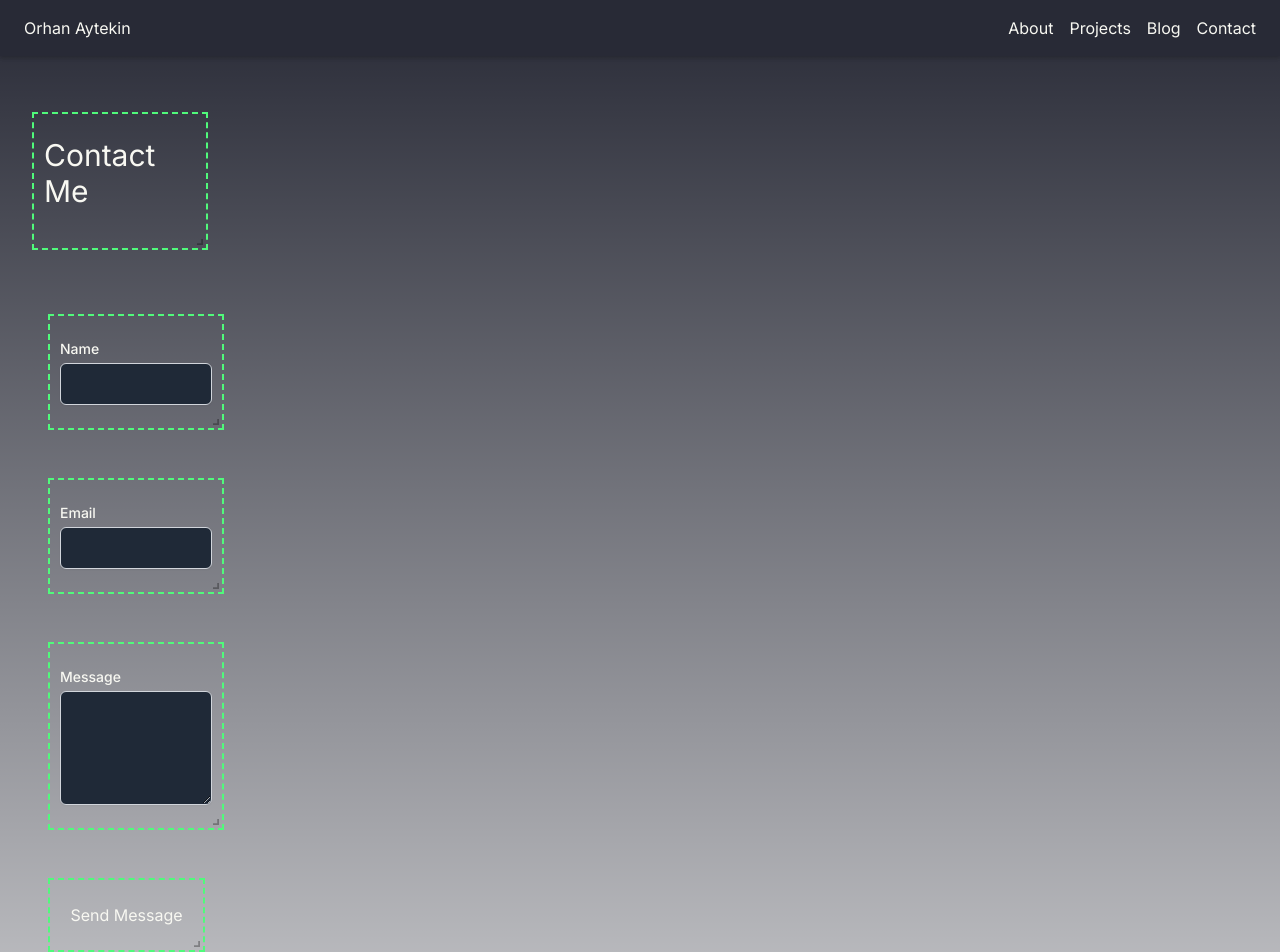
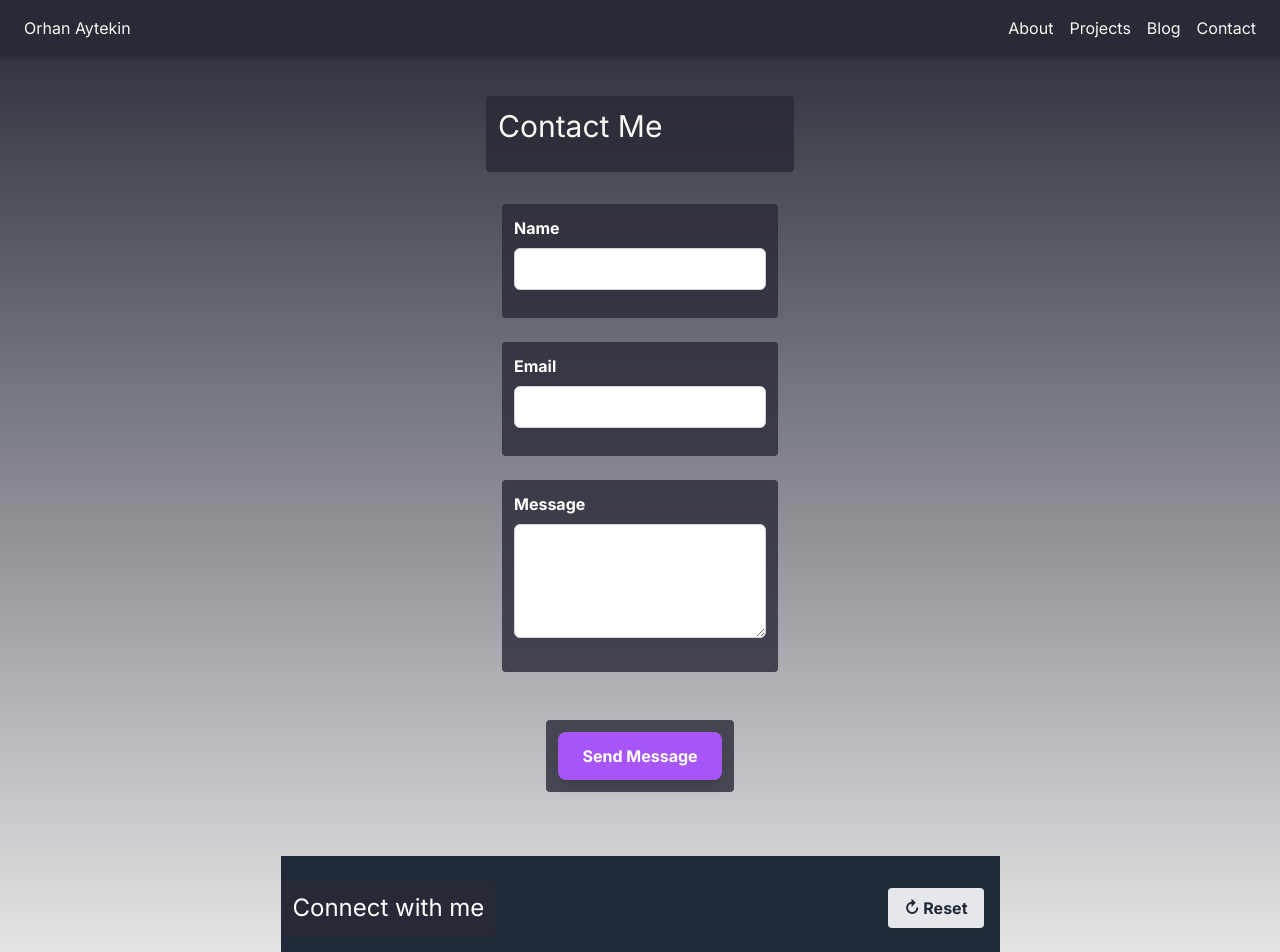
Before and after one commit to orhanaytekin/orhanaytekin.github.io, a Next.js app: page /orhanaytekin.github.io/contact in a window 1280 px wide. Shown: the top 952 px of the page. Built offline with nearby package versions, Linux system fonts and the light colour scheme.

Commit message:
feat: small improvements, get rid of resizing components too much work

```diff
--- a/src/app/layout.tsx
+++ b/src/app/layout.tsx
@@ -6,6 +6,7 @@ import { ThemeProvider } from 'styled-components';
 import { draculaTheme } from '../theme';
 import { GlobalStyle } from '../styles/globals';
 import NavBar from '../components/NavBar';
+import Footer from '../components/Footer';
 
 const inter = Inter({ subsets: ["latin"] });
 
@@ -16,7 +17,8 @@ export default function RootLayout({ children }: { children: React.ReactNode })
       <html lang="en">
         <body className={inter.className}>
           <NavBar />
-          <div style={{ marginTop: '80px' }}>{children}</div>
+          <div style={{ marginTop: '80px', minHeight: 'calc(100vh - 80px - 200px)' }}>{children}</div>
+          <Footer />
         </body>
       </html>
     </ThemeProvider>
--- a/src/components/ContactSection.tsx
+++ b/src/components/ContactSection.tsx
@@ -63,6 +63,8 @@ const ContactSection = () => {
     <section className="grid-container fade-in">
       <TitleComponent text="Contact Me" />
       <form onSubmit={handleSubmit} className="grid-container">
+        <div className="w-full max-w-4xl mx-auto space-y-6"> {/* Added space-y-6 for vertical spacing */}
+          <DraggableResizableComponent>
             <FormFieldComponent
               label="Name"
               id="name"
@@ -70,7 +72,11 @@ const ContactSection = () => {
               value={formData.name}
               onChange={handleChange}
               error={errors.name}
+              className="w-full"
+              textColor="white"
             />
+          </DraggableResizableComponent>
+          <DraggableResizableComponent>
             <FormFieldComponent
               label="Email"
               id="email"
@@ -78,7 +84,11 @@ const ContactSection = () => {
               value={formData.email}
               onChange={handleChange}
               error={errors.email}
+              className="w-full"
+              textColor="white"
             />
+          </DraggableResizableComponent>
+          <DraggableResizableComponent>
             <FormFieldComponent
               label="Message"
               id="message"
@@ -86,15 +96,19 @@ const ContactSection = () => {
               value={formData.message}
               onChange={handleChange}
               error={errors.message}
+              className="w-full"
+              textColor="white"
             />
+          </DraggableResizableComponent>
+          <div className="flex justify-center pt-6"> {/* Added pt-6 for extra padding above the button */}
             <DraggableResizableComponent>
-          <button type="submit">Send Message</button>
+              <button type="submit" className="bg-purple-500 hover:bg-purple-700 text-white font-bold py-3 px-6 rounded-lg shadow-lg transition duration-300 ease-in-out transform hover:scale-105">
+                Send Message
+              </button>
             </DraggableResizableComponent>
+          </div>
+        </div>
       </form>
-      <DraggableResizableComponent>
-        <h3 className="text-2xl mb-2">Connect with me</h3>
-      </DraggableResizableComponent>
-      <SocialLinksComponent />
     </section>
   );
 };
--- a/src/components/DraggableResizableComponent.tsx
+++ b/src/components/DraggableResizableComponent.tsx
@@ -1,34 +1,56 @@
 "use client";
 
-import { useRef, useEffect, useState } from 'react';
+import { useRef, useState } from 'react';
 import Draggable from 'react-draggable';
-import { ResizableBox } from 'react-resizable';
-import 'react-resizable/css/styles.css';
 
 const DraggableResizableComponent = ({ children }: { children: React.ReactNode }) => {
   const ref = useRef<HTMLDivElement>(null);
-  const [size, setSize] = useState({ width: 150, height: 50 });
+  const [isHovering, setIsHovering] = useState(false);
+  const [isDragging, setIsDragging] = useState(false);
 
-  useEffect(() => {
-    if (ref.current) {
-      const { offsetWidth, offsetHeight } = ref.current;
-      setSize({ width: offsetWidth + 30, height: offsetHeight + 30 }); // Add padding to the size
-    }
-  }, [children]);
+  const showBoundingBox = isHovering || isDragging;
+
+  const handleStart = () => {
+    setIsDragging(true);
+  };
+
+  const handleStop = () => {
+    setIsDragging(false);
+    // Add a small delay before re-enabling pointer events
+    setTimeout(() => {
+      if (ref.current) {
+        ref.current.style.pointerEvents = 'auto';
+      }
+    }, 100);
+  };
 
   return (
-    <Draggable>
-      <ResizableBox
-        width={size.width}
-        height={size.height}
-        minConstraints={[70, 70]} // Adjusted for padding
-        maxConstraints={[1200, 1200]} // Adjusted for padding
-        className="draggable-resizable"
+    <Draggable
+      onStart={handleStart}
+      onStop={handleStop}
+      onDrag={() => {
+        if (ref.current) {
+          ref.current.style.pointerEvents = 'none';
+        }
+      }}
+    >
+      <div
+        ref={ref}
+        className="card"
+        onMouseEnter={() => setIsHovering(true)}
+        onMouseLeave={() => setIsHovering(false)}
+        style={{
+          padding: '10px',
+          border: showBoundingBox ? '2px solid #ff79c6' : '2px solid transparent',
+          borderRadius: '4px',
+          boxShadow: showBoundingBox ? '0 0 10px rgba(255, 121, 198, 0.5)' : 'none',
+          cursor: isDragging ? 'grabbing' : 'grab',
+          transition: 'border 0.3s, box-shadow 0.3s',
+          backgroundColor: 'rgba(40, 42, 54, 0.8)',
+        }}
       >
-        <div ref={ref} className="card" style={{ padding: '10px' }}> {/* Add padding here */}
-          {children}
-        </div>
-      </ResizableBox>
+        {children}
+      </div>
     </Draggable>
   );
 };
--- /dev/null
+++ b/src/components/Footer.tsx
@@ -0,0 +1,41 @@
+"use client";
+
+import React, { useState, useRef } from 'react';
+import SocialLinkComponent from './SocialLinkComponent';
+import { SOCIALS } from '../constants/socials';
+import DraggableResizableComponent from './DraggableResizableComponent';
+
+const Footer = () => {
+  const [key, setKey] = useState(0);
+  const footerRef = useRef<HTMLDivElement>(null);
+
+  const resetPositions = () => {
+    setKey(prevKey => prevKey + 1);
+  };
+
+  return (
+    <footer ref={footerRef} className="mt-8 bg-gray-800 text-white py-6">
+      <div className="container mx-auto">
+        <div className="flex justify-between items-center mb-4">
+          <DraggableResizableComponent key={`title-${key}`}>
+            <h3 className="text-2xl text-center">Connect with me</h3>
+          </DraggableResizableComponent>
+
+          <button
+            onClick={resetPositions}
+            className="bg-gray-200 hover:bg-gray-300 text-gray-800 font-bold py-2 px-4 rounded bg-clip-padding mr-4"
+          >
+            ↻ Reset
+          </button>
+        </div>
+        <div className="grid grid-cols-2 sm:grid-cols-3 md:grid-cols-5 gap-4">
+          {Object.entries(SOCIALS).map(([platform, url]) => (
+            <SocialLinkComponent key={`${platform}-${key}`} platform={platform as keyof typeof SOCIALS} url={url} />
+          ))}
+        </div>
+      </div>
+    </footer>
+  );
+};
+
+export default Footer;
--- a/src/components/FormFieldComponent.tsx
+++ b/src/components/FormFieldComponent.tsx
@@ -1,32 +1,49 @@
 "use client";
 
-import DraggableResizableComponent from './DraggableResizableComponent';
+import React from 'react';
 
-const FormFieldComponent = ({ label, id, type, value, onChange, error }: { label: string, id: string, type: string, value: string, onChange: (e: React.ChangeEvent<HTMLInputElement | HTMLTextAreaElement>) => void, error: string }) => {
+interface FormFieldProps {
+  label: string;
+  id: string;
+  type: string;
+  value: string;
+  onChange: (e: React.ChangeEvent<HTMLInputElement | HTMLTextAreaElement>) => void;
+  error: string;
+  className?: string;
+  textColor?: string;
+}
+
+const FormFieldComponent: React.FC<FormFieldProps> = ({ label, id, type, value, onChange, error, className, textColor = 'black' }) => {
+  const inputClasses = `w-full p-2 border rounded-md ${error ? 'border-red-500' : 'border-gray-300'} ${className || ''}`;
+  const labelClasses = `block mb-2 font-bold ${textColor === 'white' ? 'text-white' : 'text-gray-700'}`;
+  const inputStyles = { color: textColor };
+
   return (
-    <DraggableResizableComponent>
-      <div>
-        <label htmlFor={id} className="block text-sm font-medium">{label}</label>
+    <div className="mb-4">
+      <label htmlFor={id} className={labelClasses}>
+        {label}
+      </label>
       {type === 'textarea' ? (
         <textarea
           id={id}
           value={value}
           onChange={onChange}
+          className={inputClasses}
+          style={inputStyles}
           rows={4}
-            className="mt-1 block w-full border border-gray-300 rounded-md shadow-sm p-2 bg-gray-800 text-white"
-          ></textarea>
+        />
       ) : (
         <input
           type={type}
           id={id}
           value={value}
           onChange={onChange}
-            className="mt-1 block w-full border border-gray-300 rounded-md shadow-sm p-2 bg-gray-800 text-white"
+          className={inputClasses}
+          style={inputStyles}
         />
       )}
-        {error && <span className="text-red-500 text-sm">{error}</span>}
+      {error && <p className="mt-1 text-red-500 text-sm">{error}</p>}
     </div>
-    </DraggableResizableComponent>
   );
 };
 
--- a/src/components/SocialLinkComponent.tsx
+++ b/src/components/SocialLinkComponent.tsx
@@ -23,7 +23,7 @@ const SocialLinkComponent = ({ platform, url }: { platform: keyof typeof icons |
     <DraggableResizableComponent>
       <a href={url} className="flex items-center space-x-2">
         {platform === 'bento' ? (
-          <span>Bento</span>
+          <span>🍱 Bento</span>
         ) : (
           <>
             <FontAwesomeIcon icon={IconComponent} size="sm" />
--- a/src/components/SocialLinksComponent.tsx
+++ b/src/components/SocialLinksComponent.tsx
@@ -7,9 +7,9 @@ const SocialLinksComponent = () => {
   return (
     <div className="mt-8">
       <div className="flex flex-wrap space-x-4">
+        <SocialLinkComponent platform="bento" url={SOCIALS.bento} />
         <SocialLinkComponent platform="linkedin" url={SOCIALS.linkedin} />
         <SocialLinkComponent platform="github" url={SOCIALS.github} />
-        <SocialLinkComponent platform="bento" url={SOCIALS.bento} />
         <SocialLinkComponent platform="medium" url={SOCIALS.medium} />
         <SocialLinkComponent platform="twitter" url={SOCIALS.twitter} />
         <SocialLinkComponent platform="goodreads" url={SOCIALS.goodreads} />
--- a/src/components/TitleComponent.tsx
+++ b/src/components/TitleComponent.tsx
@@ -2,10 +2,10 @@
 
 import DraggableResizableComponent from './DraggableResizableComponent';
 
-const TitleComponent = ({ text }: { text: string }) => {
+const TitleComponent = ({ text, centered = false }: { text: string, centered?: boolean }) => {
   return (
     <DraggableResizableComponent>
-      <h2 className="text-3xl mb-4">{text}</h2>
+      <h2 className={`text-3xl mb-4 ${centered ? 'text-center' : ''}`}>{text}</h2>
     </DraggableResizableComponent>
   );
 };
```
Also changed, not shown: src/components/AboutSection.tsx (+3 -6 lines). Lines whose indentation alone changed are shown as unchanged.
